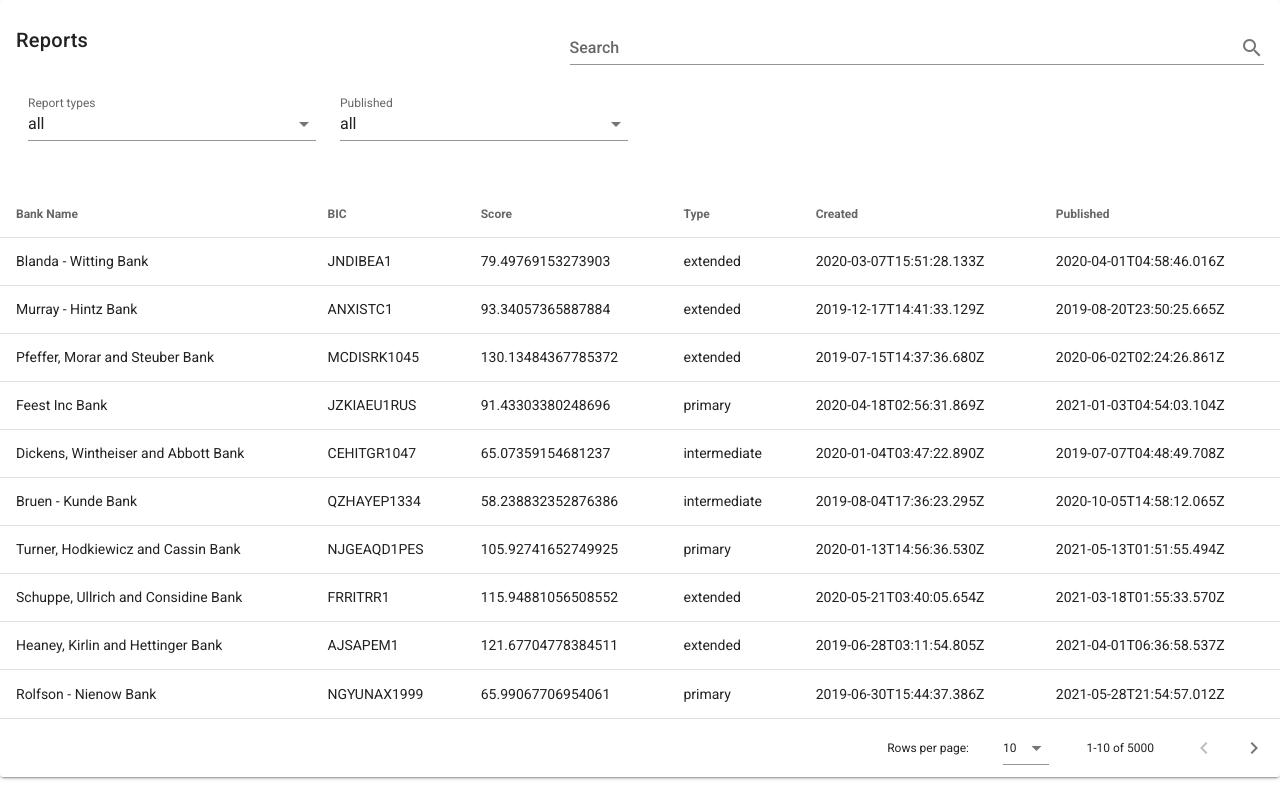
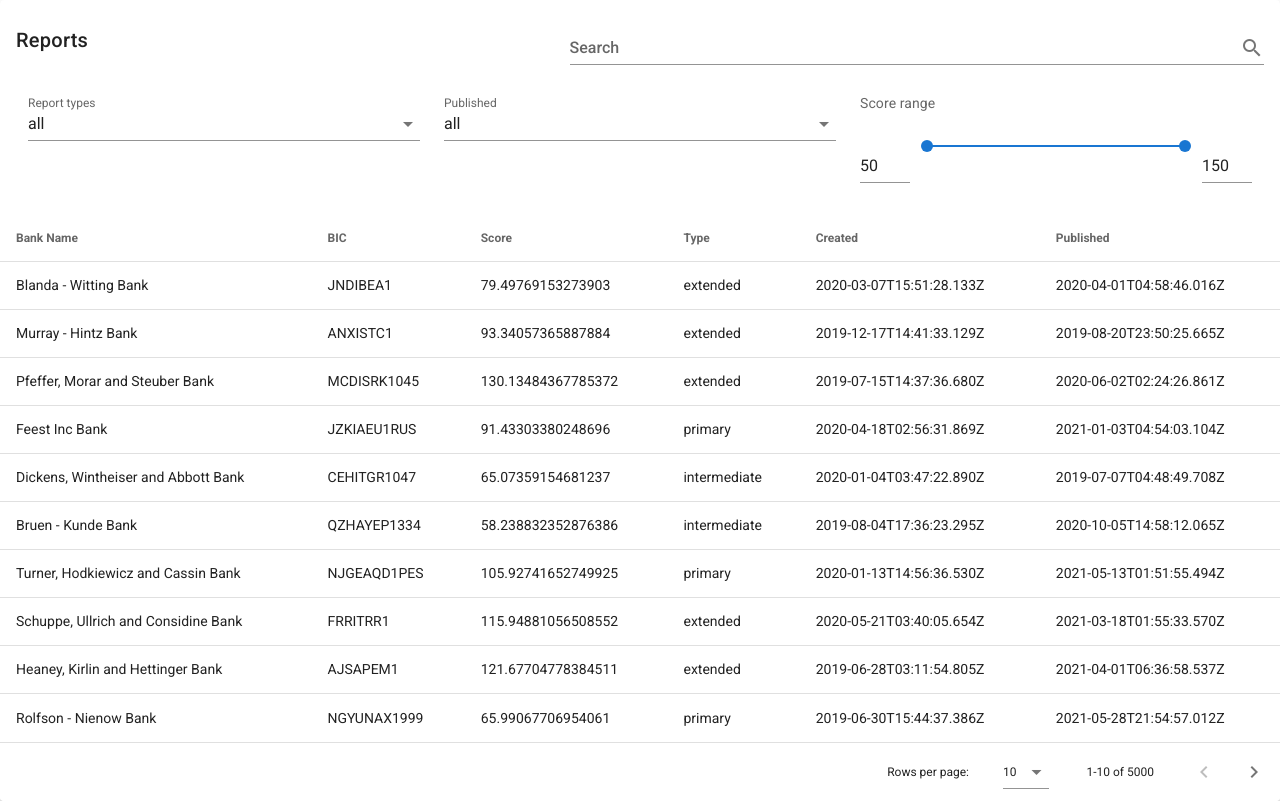
Before and after one commit to ElenaDo/data-table, a Vue app: page / in a window 1280 px wide. Built offline with nearby package versions, Linux system fonts and the light colour scheme.

Commit message:
score range filter added

```diff
--- a/src/components/ReportsTable.vue
+++ b/src/components/ReportsTable.vue
@@ -15,19 +15,51 @@
   <v-card-text>
     <v-container fluid>
       <v-row>
-        <v-col cols="12" sm="3">
+        <v-col cols="12" sm="4">
           <v-select
             :items="['all', 'extended', 'intermediate', 'primary']"
             label="Report types"
             v-model="filters.type"
           ></v-select>
         </v-col>
-        <v-col cols="12" sm="3">
+        <v-col cols="12" sm="4">
           <v-select
             :items="['all', 'published', 'unpublished']"
             label="Published"
             v-model="filters.published"
           ></v-select>
+        </v-col>
+        <v-col cols="12" sm="4">
+          <p>Score range</p>
+          <v-range-slider
+          v-model="filters.range"
+          hide-details
+          dense
+          :min="50"
+          :max="150">
+          <template v-slot:prepend>
+            <v-text-field
+            :min="50"
+            :max="150"
+            hide-details
+            single-line
+            style="width: 50px"
+            v-model="filters.range[0]"
+            type="number">
+            </v-text-field>
+          </template>
+          <template v-slot:append>
+            <v-text-field
+            :min="50"
+            :max="150"
+            hide-details
+            single-line
+            style="width: 50px"
+            v-model="filters.range[1]"
+            type="number">
+            </v-text-field>
+          </template>
+          </v-range-slider>
         </v-col>
       </v-row>
     </v-container>
@@ -62,13 +94,16 @@ export default {
     filters: {
       type: 'all',
       published: 'all',
+      range: [50, 150],
     },
   }),
   computed: {
     filtered() {
       return this.reports
         .filter((report) => {
-          const filters = (this.filterType(report) && this.filterPublished(report));
+          const filters = (this.filterType(report)
+          && this.filterPublished(report))
+          && this.filterScore(report);
           return filters;
         });
     },
@@ -92,6 +127,11 @@ export default {
       }
       return !this.isPublished(publishedAt);
     },
+    filterScore(report) {
+      const [min, max] = this.filters.range;
+      const score = report.body.reportScore;
+      return (score >= min && score <= max);
+    },
   },
 };
 </script>
```
